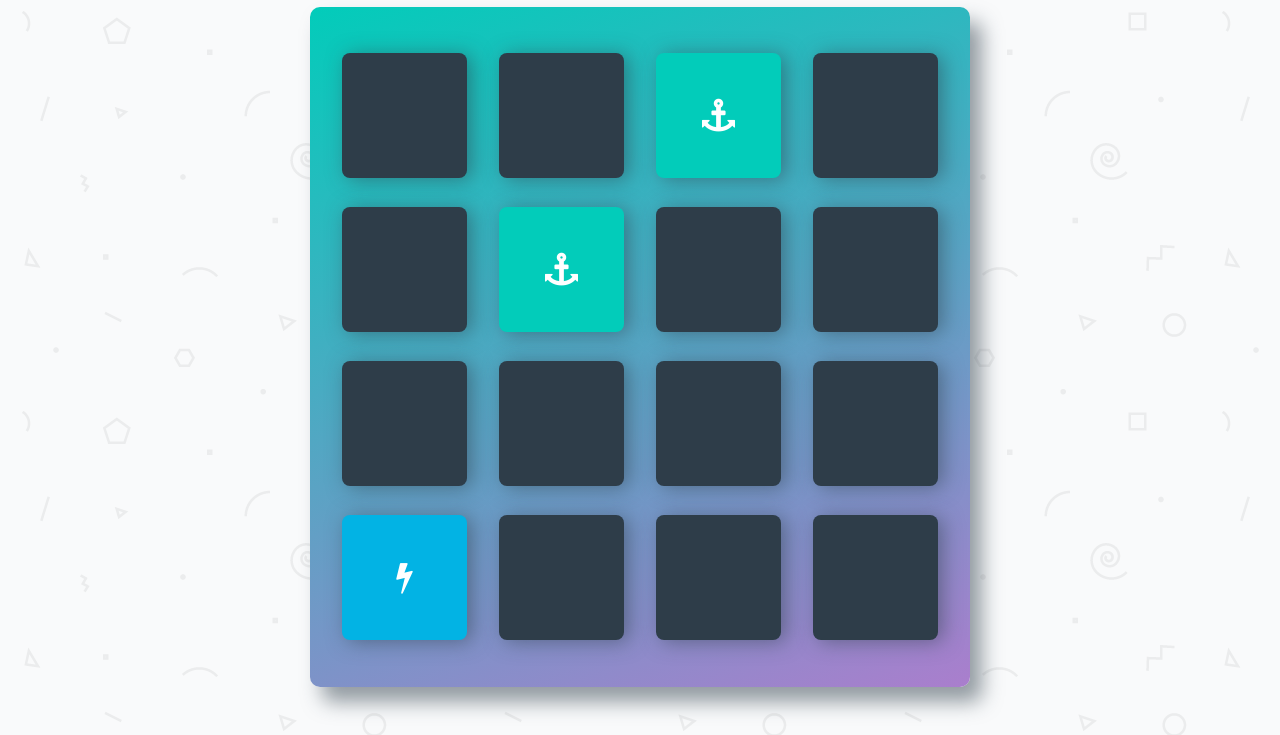
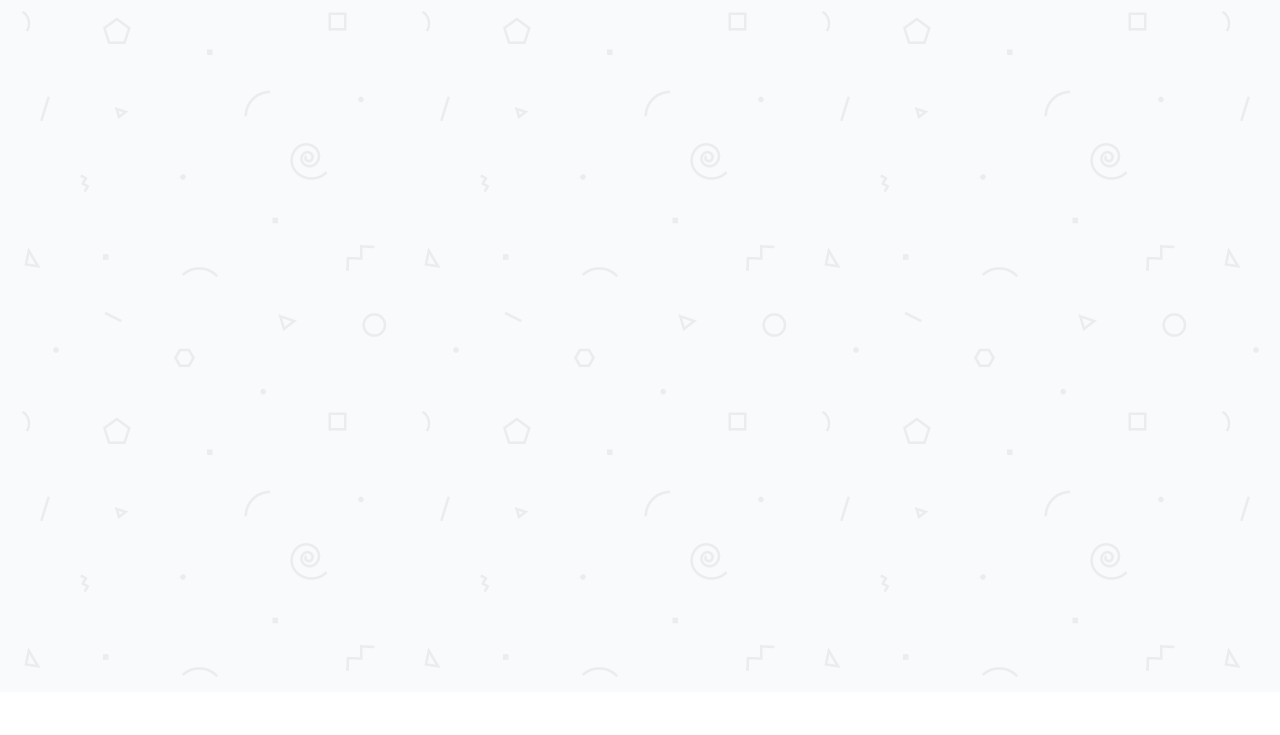
Before and after one commit to flybit/fend-matching-game, a plain HTML site: page index.html in a window 1280 px wide. Shown: the part 108-843 px from the top of the page. After the commit the page ends 800 px from the top, so only its background shows below. Drawn offline with Linux system fonts and the light colour scheme; a web font is replaced by a local one.

Commit message:
Remove hard-coded deck from html

```diff
--- a/index.html
+++ b/index.html
@@ -29,56 +29,6 @@
         	</div>
         </section>
 
-        <ul class="deck">
-            <li class="card">
-                <i class="fa fa-diamond"></i>
-            </li>
-            <li class="card">
-                <i class="fa fa-paper-plane-o"></i>
-            </li>
-            <li class="card match">
-                <i class="fa fa-anchor"></i>
-            </li>
-            <li class="card">
-                <i class="fa fa-bolt"></i>
-            </li>
-            <li class="card">
-                <i class="fa fa-cube"></i>
-            </li>
-            <li class="card match">
-                <i class="fa fa-anchor"></i>
-            </li>
-            <li class="card">
-                <i class="fa fa-leaf"></i>
-            </li>
-            <li class="card">
-                <i class="fa fa-bicycle"></i>
-            </li>
-            <li class="card">
-                <i class="fa fa-diamond"></i>
-            </li>
-            <li class="card">
-                <i class="fa fa-bomb"></i>
-            </li>
-            <li class="card">
-                <i class="fa fa-leaf"></i>
-            </li>
-            <li class="card">
-                <i class="fa fa-bomb"></i>
-            </li>
-            <li class="card open show">
-                <i class="fa fa-bolt"></i>
-            </li>
-            <li class="card">
-                <i class="fa fa-bicycle"></i>
-            </li>
-            <li class="card">
-                <i class="fa fa-paper-plane-o"></i>
-            </li>
-            <li class="card">
-                <i class="fa fa-cube"></i>
-            </li>
-        </ul>
     </div>
 
     <script src="js/app.js"></script>
```
